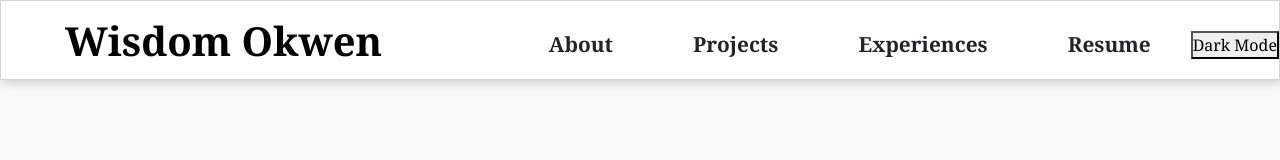
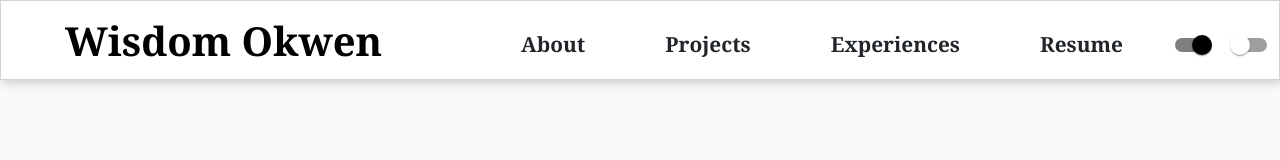
Before and after one commit to wisdom-okwen/website, a React (Create React App) app: page / in a window 1280 px wide. Shown: the top 160 px of the page. Built offline with nearby package versions, Linux system fonts and the light colour scheme.

Commit message:
Use mat UI

```diff
--- a/src/components/navbar/Navbar.jsx
+++ b/src/components/navbar/Navbar.jsx
@@ -1,11 +1,9 @@
-import React, { useContext } from "react";
+import React from "react";
 import './Navbar.css';
-import { ThemeContext } from '../../theme_context';
+import BasicSwitches from "./ThemeSwitch";
 
 
 function Navbar() {
-
-    const { theme, toggleTheme } = useContext(ThemeContext);
 
     return (
         <div className="navbar">
@@ -15,12 +13,10 @@ function Navbar() {
                     <a href="#about" className="nav-link">About</a>
                     <a href="#projects" className="nav-link">Projects</a>
                     <a href="#experiences" className="nav-link">Experiences</a>
-                    <a href="https://drive.google.com/file/d/1i9hknt0d2bPmKYwxHqnJXHnh8LjkAO5W/view?usp=drive_link" className="nav-link" target="_blank">
+                    <a href="https://drive.google.com/file/d/1i9hknt0d2bPmKYwxHqnJXHnh8LjkAO5W/view?usp=drive_link" className="nav-link" target="_blank" rel="noreferrer">
                         Resume
                     </a>
-                    <button onClick={toggleTheme}>
-                        {theme === 'light' ? 'Dark' : 'Light'} Mode
-                    </button>
+                    <BasicSwitches />
                 </div>
             </nav>
         </div>
--- /dev/null
+++ b/src/components/navbar/ThemeSwitch.jsx
@@ -0,0 +1,30 @@
+import * as React from 'react';
+import Switch from '@mui/material/Switch';
+import { styled } from '@mui/system';
+import { useContext } from 'react';
+import { ThemeContext } from '../../theme_context';
+
+const StyledSwitch = styled(Switch)(({ theme }) => ({
+  '& .MuiSwitch-switchBase.Mui-checked': {
+    color: theme === 'dark' ? 'white' : 'black',
+    '&:hover': {
+      backgroundColor: theme === 'dark' ? 'rgba(255, 255, 255, 0.08)' : 'rgba(0, 0, 0, 0.08)',
+    },
+  },
+  '& .MuiSwitch-switchBase.Mui-checked + .MuiSwitch-track': {
+    backgroundColor: theme === 'dark' ? 'white' : 'black',
+  },
+}));
+
+const label = { inputProps: { 'aria-label': 'Dark mode switch' } };
+
+export default function BasicSwitches() {
+  const { theme, toggleTheme } = useContext(ThemeContext);
+
+  return (
+    <div>
+      <StyledSwitch {...label} defaultChecked onChange={toggleTheme} theme={theme} />
+      <StyledSwitch {...label} onChange={toggleTheme} theme={theme} />
+    </div>
+  );
+}
```
